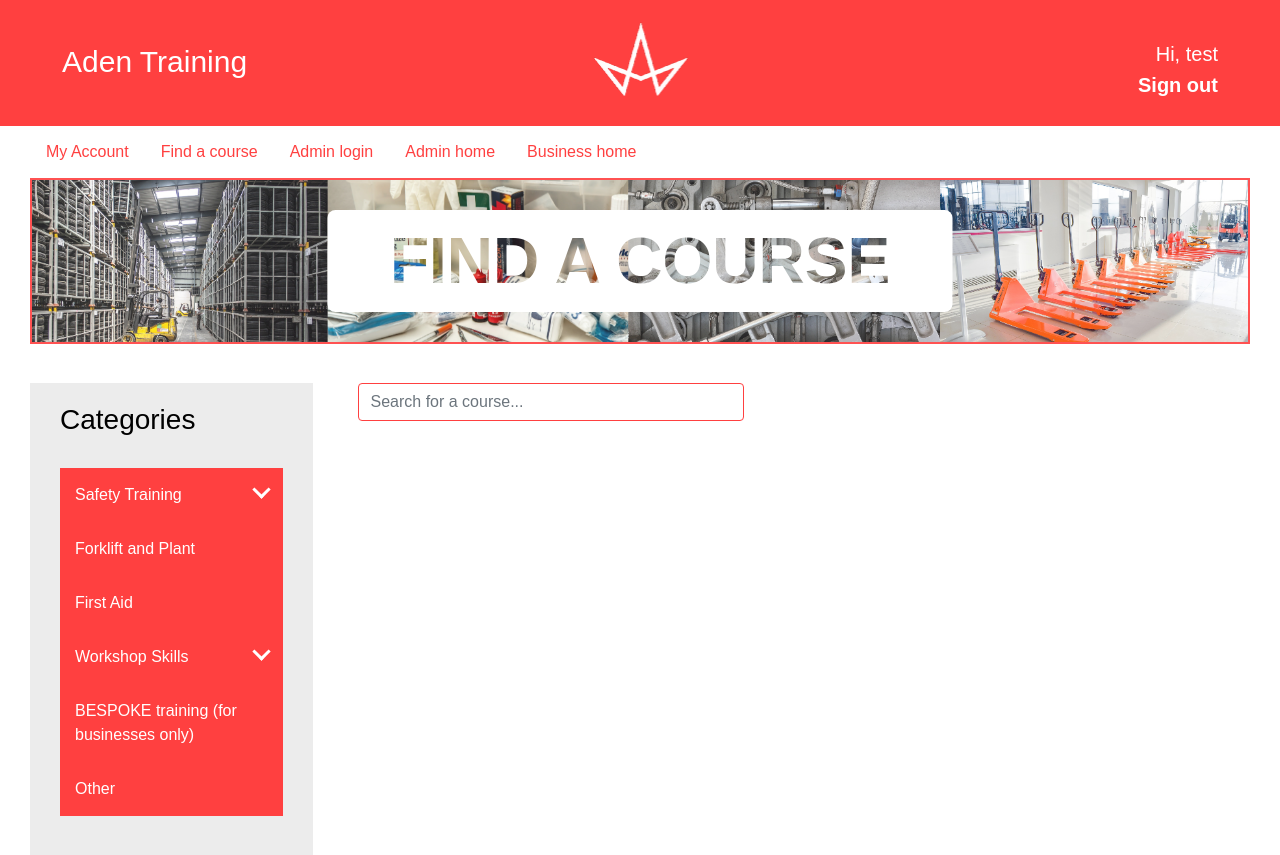
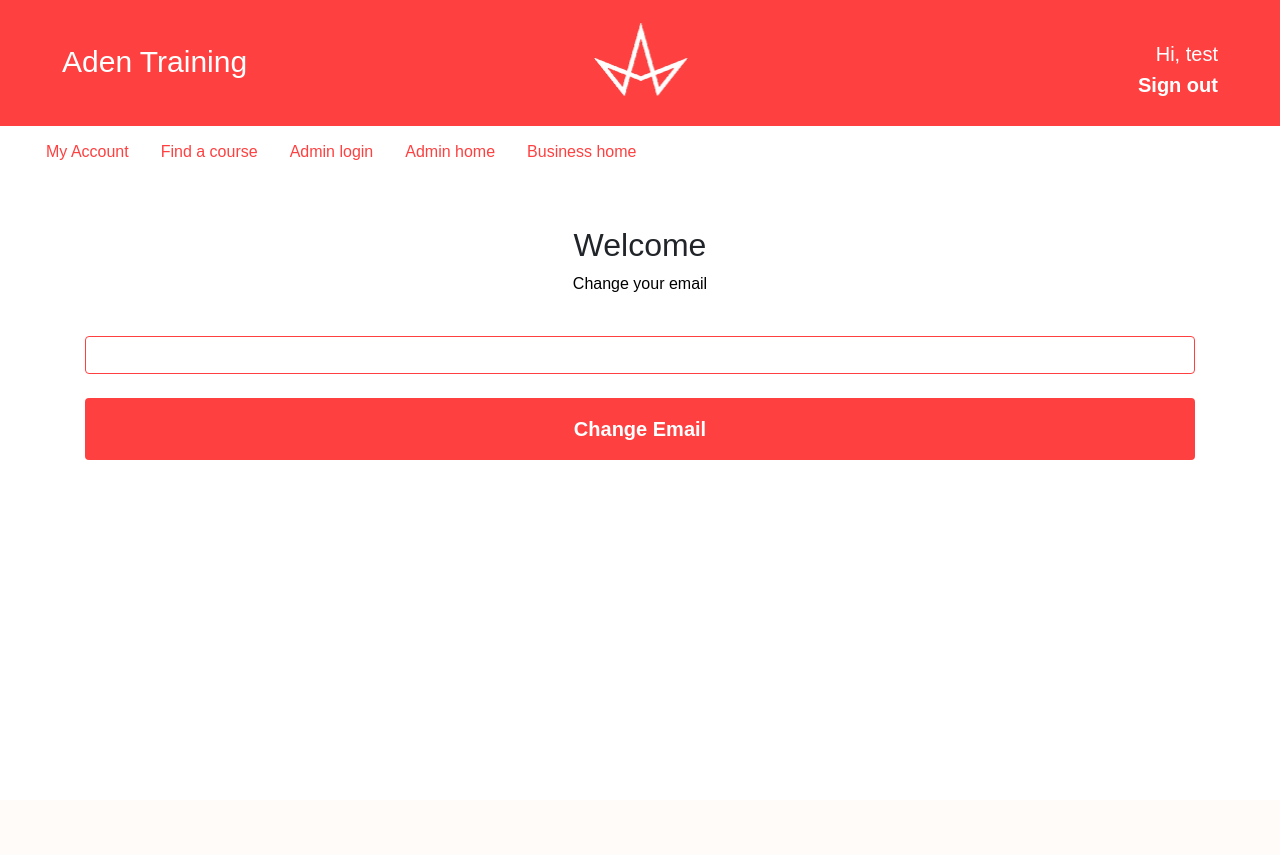
Before and after one commit to Aden-Training/Training_Portal, a Flask app: page /changeemail in a window 1280 px wide. After the commit the page ends 460 px from the top, so only its background shows below. Run offline with Flask 2, Linux system fonts and the light colour scheme; a user stored in the database is signed in; some libraries are stand-ins or nearby versions.

Commit message:
employees certificates viewable from businesses

```diff
--- a/app.py
+++ b/app.py
@@ -51,7 +51,7 @@ conn = sqlite3.connect("db/database.db")
 
 # Create tables
 conn.execute("CREATE TABLE IF NOT EXISTS customers (email TEXT UNIQUE, username TEXT, password TEXT, organisation TEXT)")
-conn.execute("CREATE TABLE IF NOT EXISTS certificates(email TEXT, username TEXT, certificate TEXT, path TEXT)")
+conn.execute("CREATE TABLE IF NOT EXISTS certificates(email TEXT, username TEXT, certificate TEXT, path TEXT, organisation TEXT)")
 conn.execute("CREATE TABLE IF NOT EXISTS businesses (email TEXT, username TEXT, password TEXT, industry TEXT)")
 conn.execute("CREATE TABLE IF NOT EXISTS courses (id INTEGER PRIMARY KEY AUTOINCREMENT, course_name TEXT, description TEXT, category TEXT, thumbnail TEXT, subCat TEXT, org TEXT)")
 conn.execute("CREATE TABLE IF NOT EXISTS bookings (course_name TEXT, person_booked TEXT, persons_email TEXT)")
@@ -461,6 +461,7 @@ def awardcertificate():
     if request.method=="POST":
 
         email = request.form['recipiantEmail']
+        organisation = request.form['company']
 
         con = sqlite3.connect('db/database.db')
 
@@ -478,7 +479,7 @@ def awardcertificate():
 
         with sqlite3.connect('db/database.db') as con:
             cur = con.cursor()
-            cur.execute("INSERT into certificates VALUES (?,?,?,?)",(email,username,certificate,path))
+            cur.execute("INSERT into certificates VALUES (?,?,?,?,?)",(email,username,certificate,path, organisation))
 
         f.save('static/certificates/' + username + '/' + docName + '.pdf')
         # sendCertificate(recipiantEmail, path)
@@ -489,12 +490,15 @@ def awardcertificate():
         con.row_factory = sqlite3.Row
 
         cur = con.cursor()
+        curs = con.cursor()
 
         cur.execute("SELECT * FROM customers")
+        curs.execute("SELECT * FROM businesses")
 
+        companies = curs.fetchall()
         customers = cur.fetchall()
 
-        return render_template('awardcertificate.html', customers = customers)
+        return render_template('awardcertificate.html', customers = customers, companies = companies)
 
 
 def sendCertificate(recipiantEmail, pdf):
@@ -551,7 +555,7 @@ def sendConfirmation(course, recipiantEmail, recipiantName):
         <body>
             <p>Hi {},<br>
                 You requested training for {}.
-                Plese wait for confirmation.
+                Please wait for confirmation.
             </p>
         </body>
         </html>
@@ -672,6 +676,23 @@ def changepass():
     else:
         return render_template('changepass.html')
 
+@app.route('/changeemail', methods = ["GET","POST"])
+def changeemail():
+    if request.method == "POST":
+        user = session['user']
+        email = request.form['newemail']
+
+        email = email.encode('utf-8')
+
+        with sqlite3.connect('db/database.db') as con:
+            con.execute("UPDATE customers SET email = ? WHERE username = ?", (email, session['user']))
+            con.execute("UPDATE businesses SET email = ? WHERE username = ?", (email, session['user']))
+            con.execute("UPDATE admin SET email = ? WHERE username = ?", (email, session['user']))
+        msg = "Email successfully changed!"
+
+        return redirect('/customerHome')
+    else:
+        return render_template('changeemail.html')
 
 @app.route('/listemployees', methods = ["GET"])
 def listemployees():
@@ -686,6 +707,20 @@ def listemployees():
 
     return render_template('employees.html', employees = employees)
 
+
+@app.route('/employeecert/<username>')
+@requires_bus_login
+def employeecert(username):
+    con = sqlite3.connect('db/database.db')
+    con.row_factory = sqlite3.Row
+
+    cur = con.cursor()
+
+    cur.execute("SELECT * FROM certificates WHERE username = ? AND organisation = ?", [username, session['user']])
+
+    certs = cur.fetchall()
+
+    return render_template('employeecert.html', certs = certs)
 
 @app.route('/addemployeeform', methods = ["GET","POST"])
 def addemployees():
--- a/templates/adminhome.html
+++ b/templates/adminhome.html
@@ -16,6 +16,8 @@
                 <h4><a class="adminLink" href="/registerbus">Add business</a></h4>
                 <h4>-----</h4>
                 <h4><a class="adminLink" href="/changepassword">Change password</a></h4>
+                <h4>-----</h4>
+                <h4><a class="adminLink" href="/changeemail">Change email</a></h4>
             </div>
         </div>
     </div>
--- /dev/null
+++ b/templates/changeemail.html
@@ -0,0 +1,19 @@
+{% extends "base.html" %}
+{% block content %}
+<br>
+<br>
+<div class="row">
+    <div class="container centered">
+        <div class="adminLogin">
+            <h2>Welcome</h2>
+            <p>Change your email</p>
+            <br>
+            <form action="/changeemail" method="post">
+                <input class="form-control formInput" type="text" name="newemail" id="">
+                <br>
+                <button type="submit" name="button" class="btn btn-default">Change Email</button>
+            </form>
+        </div>
+    </div>
+</div>
+{% endblock %}
--- a/templates/employees.html
+++ b/templates/employees.html
@@ -4,8 +4,9 @@
 <br>
 {% for employees in employees %}
 <div class="container">
-    <h3>{{employees["username"]}}</h3>
-    <h5>{{employees["email"]}}</h5>
+    <h5>{{employees["username"]}}</h5>
+    <p>{{employees["email"]}}</p>
+    <p><a href="/employeecert/{{employees.username}}">Employees Certificates</a></p>
     <br>
     <br>
 </div>
--- a/templates/removeemployee.html
+++ b/templates/removeemployee.html
@@ -11,7 +11,7 @@
           {% endfor %}
         </select>
         <br>
-        <button type="submit" name="button" class="btn btn-default">Add employee</button>
+        <button type="submit" name="button" class="btn btn-default">Remove employee</button>
     </form>
   </div>
 </div>
```
Also changed, not shown: templates/awardcertificate.html (+7 -0 lines), templates/employeecert.html (added, +14 -0 lines), db/database.db, 1 other file.
